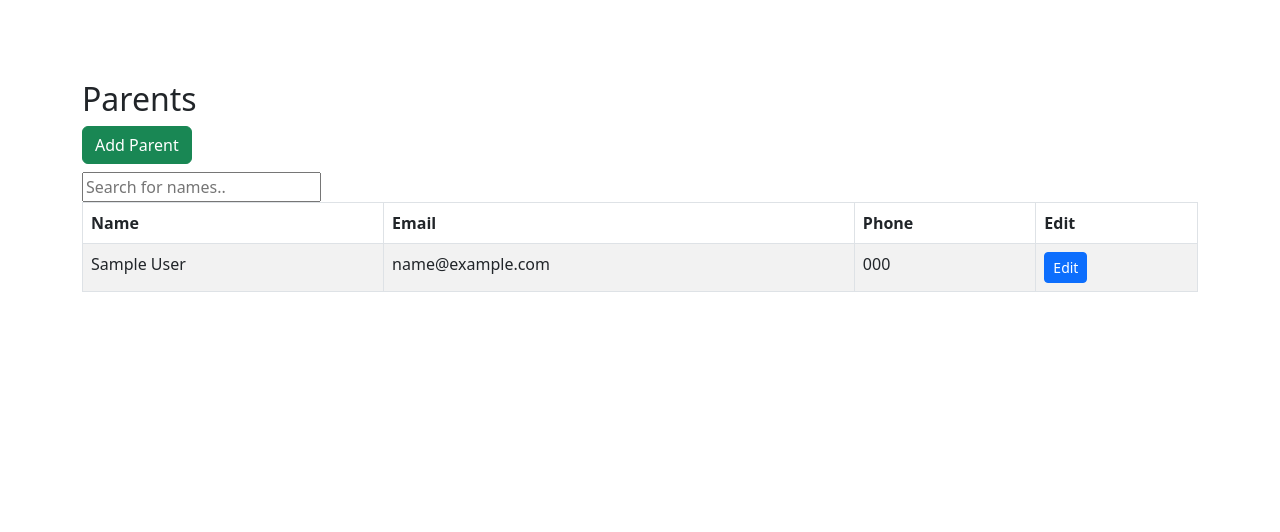
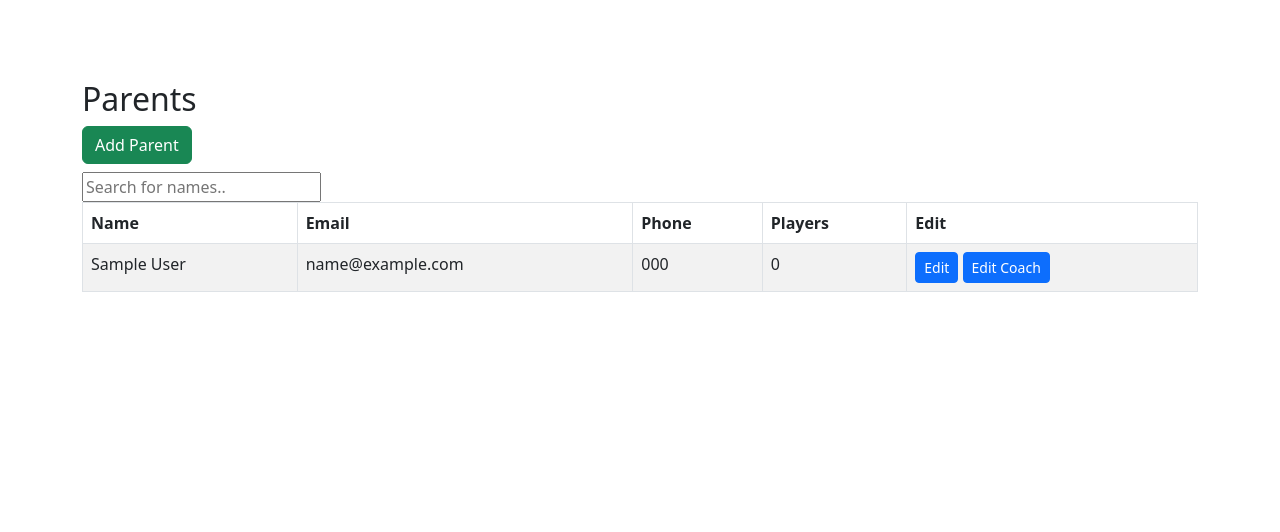
Before and after one commit to alexvazquez2000/baseball, a Flask app: page /parents/ in a window 1280 px wide. Shown: the part 56-588 px from the top of the page. Run offline with Flask 3, Linux system fonts and the light colour scheme; a user stored in the database is signed in; tables that the repository leaves empty hold one stand-in row (values such as "Sample post"); some libraries are stand-ins or nearby versions.

Commit message:
List all users. Show number of children - if coach then show edit button

```diff
--- a/parents/parents_bp.py
+++ b/parents/parents_bp.py
@@ -12,8 +12,9 @@ def list_parents():
     #filter(Users.parent.isnot(None)) doesn't work because isnot() is used only on columns of the DB.  Use parent_id
     #parents = Users.query.filter(Users.parent_id.isnot(None)).all()
     #Commented out the filter because we are missing rows if no players are added
-    parents = Users.query.all()
-    return render_template('parents.html', parents=parents)
+    #users = Users.query.all()
+    users = db.session.scalars(db.select(Users)).all()
+    return render_template('parents.html', users=users)
 
 @parents_bp.route('/parent', methods=['GET', 'POST'])
 @login_required
--- a/parents/templates/parents.html
+++ b/parents/templates/parents.html
@@ -10,16 +10,20 @@
       <th onclick="sortTable(0)">Name</th>
       <th onclick="sortTable(1)">Email</th>
       <th onclick="sortTable(2)">Phone</th>
+      <th onclick="sortTable(3)">Players</th>
       <th>Edit</th>
     </tr>
   </thead>
   <tbody>
-    {% for parent in parents %}
+    {% for user in users %}
     <tr>
-      <td>{{ parent.first_name }} {{ parent.last_name }}</td>
-      <td>{{ parent.email or "" }}</td>
-      <td>{{ parent.phone or "" }}</td>
-      <td><a href="{{ url_for('parents.edit_parent', user_id=parent.id) }}" class="btn btn-sm btn-primary">Edit</a></td>
+      <td>{{ user.first_name }} {{ user.last_name }}</td>
+      <td>{{ user.email or "" }}</td>
+      <td>{{ user.phone or "" }}</td>
+      <td>{{ user.parent.players | length }}</td>
+      <td><a href="{{ url_for('parents.edit_parent', user_id=user.id) }}" class="btn btn-sm btn-primary">Edit</a>
+        {% if user.coach %}<a href="{{ url_for('coaches.edit_coach', user_id=user.id) }}" class="btn btn-sm btn-primary">Edit Coach</a>{% endif %}
+       </td>
     </tr>
     {% else %}
     <tr><td colspan="4">No parents found.</td></tr>
```
